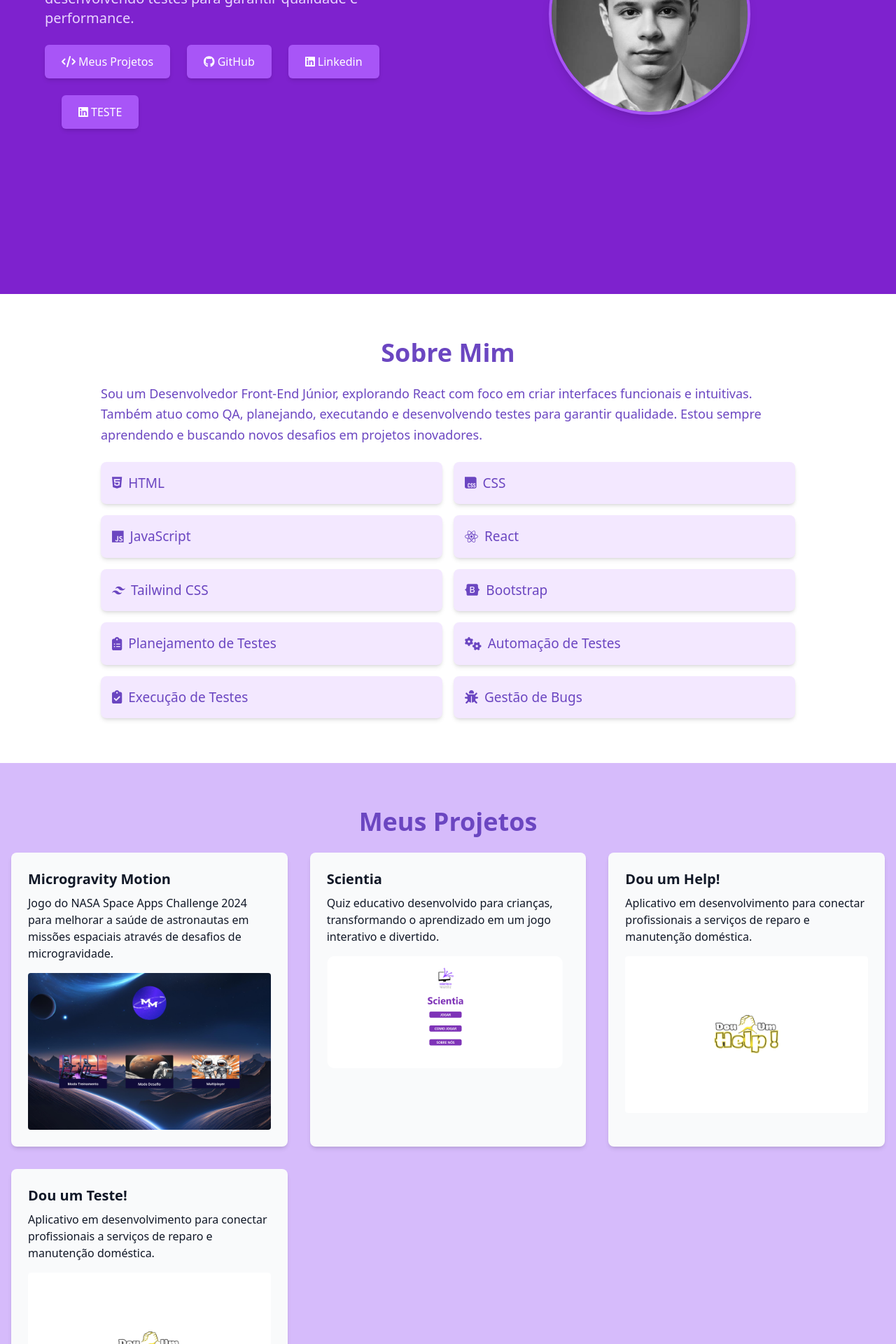
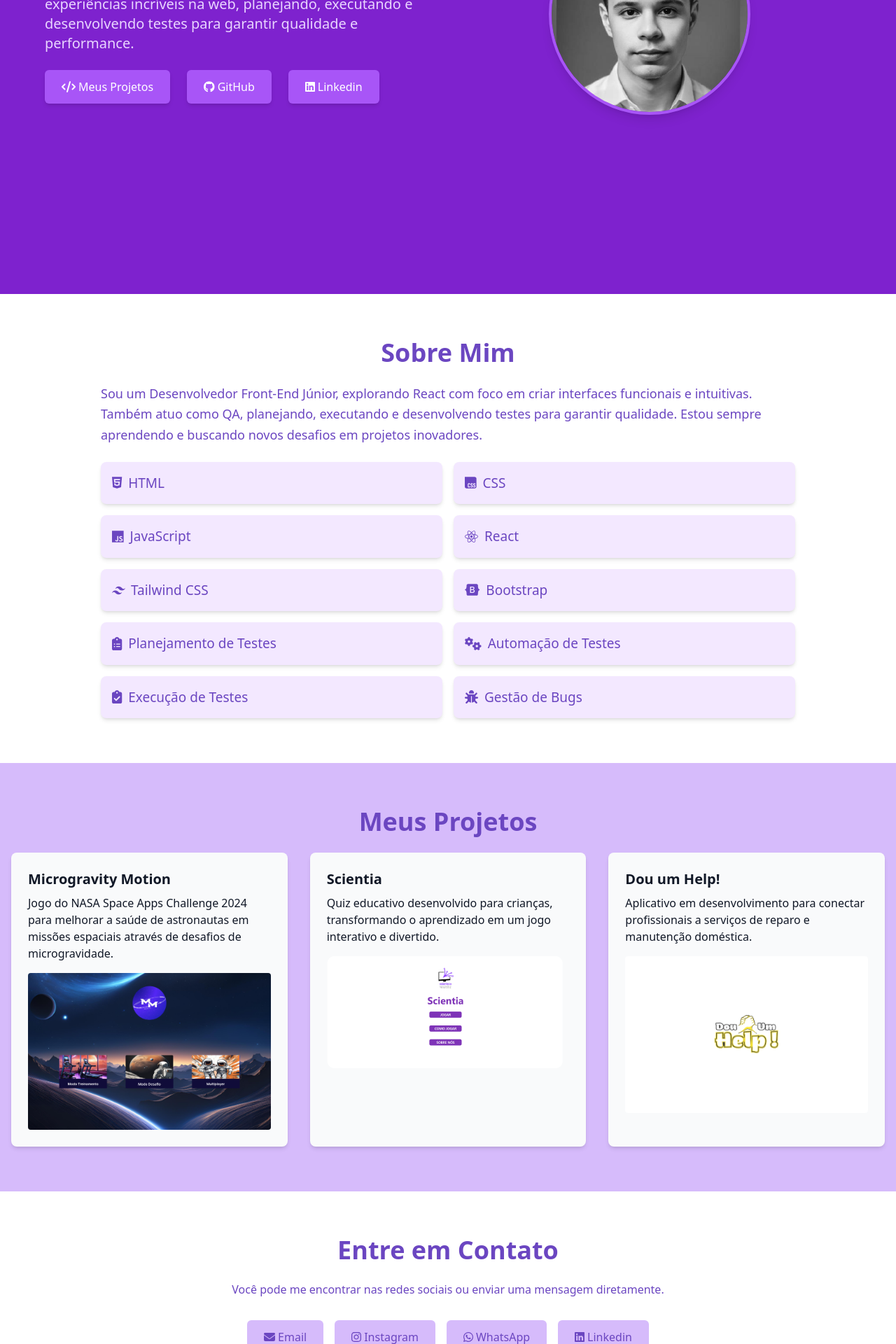
Before and after one commit to msouza09/portifolio-react-tailwind, a React (Create React App) app: page / in a window 1280 px wide. Shown: the part 380-2300 px from the top of the page at 70% size. Built offline with nearby package versions, Linux system fonts and the light colour scheme.

Commit message:
Revert "Inserido um novo projeto"

```diff
--- a/src/components/Home.jsx
+++ b/src/components/Home.jsx
@@ -30,10 +30,6 @@ const Home = () => {
           <FontAwesomeIcon icon={faLinkedin} className="text-1xl mr-1"/>
           Linkedin
         </a>
-        <a href="https://www.linkedin.com/in/matheus-souza-1a0622235" target='_blank' className="inline-block bg-purple-500 px-6 py-3 rounded-md text-white font-medium shadow-md hover:bg-purple-400 transition-all duration-300 ml-6 text-1xl dark:bg-gray-700 dark:text-gray-200 dark:hover:bg-gray-600 dark:shadow-lg dark:border-gray-500 dark:focus:ring-gray-500">
-          <FontAwesomeIcon icon={faLinkedin} className="text-1xl mr-1"/>
-          TESTE
-        </a>
       </div>
 
       <div className="md:w-1/2 mt-8 md:mt-0 flex justify-center">
--- a/src/components/Projects.jsx
+++ b/src/components/Projects.jsx
@@ -4,7 +4,6 @@ const projects = [
   { id: 1, title: 'Microgravity Motion', image: '/img/microgravity-motion.png', link: 'https://github.com/EduHOA/SocioTech-NASA', description: 'Jogo do NASA Space Apps Challenge 2024 para melhorar a saúde de astronautas em missões espaciais através de desafios de microgravidade.', },
   { id: 2, title: 'Scientia', image: '/img/scientia.png', link: 'https://github.com/VibeTeech/Scientia---VibeTech', description: 'Quiz educativo desenvolvido para crianças, transformando o aprendizado em um jogo interativo e divertido.' },
   { id: 3, title: 'Dou um Help!',image: '/img/douumhelp.png', link: 'https://github.com/douumhelp/douumhelp', description: 'Aplicativo em desenvolvimento para conectar profissionais a serviços de reparo e manutenção doméstica.' },
-  { id: 4, title: 'Dou um Teste!',image: '/img/douumhelp.png', link: 'https://github.com/douumhelp/douumhelp', description: 'Aplicativo em desenvolvimento para conectar profissionais a serviços de reparo e manutenção doméstica.' },
 ];
 
 const Projects = () => {
```
